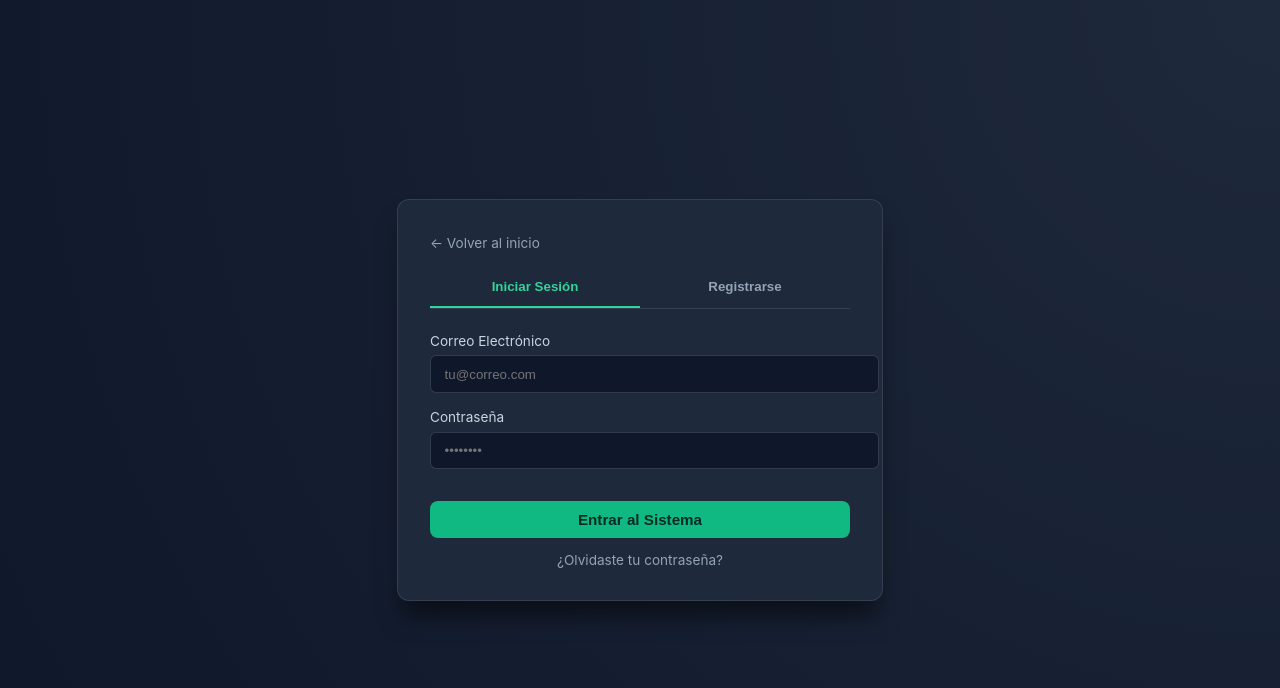
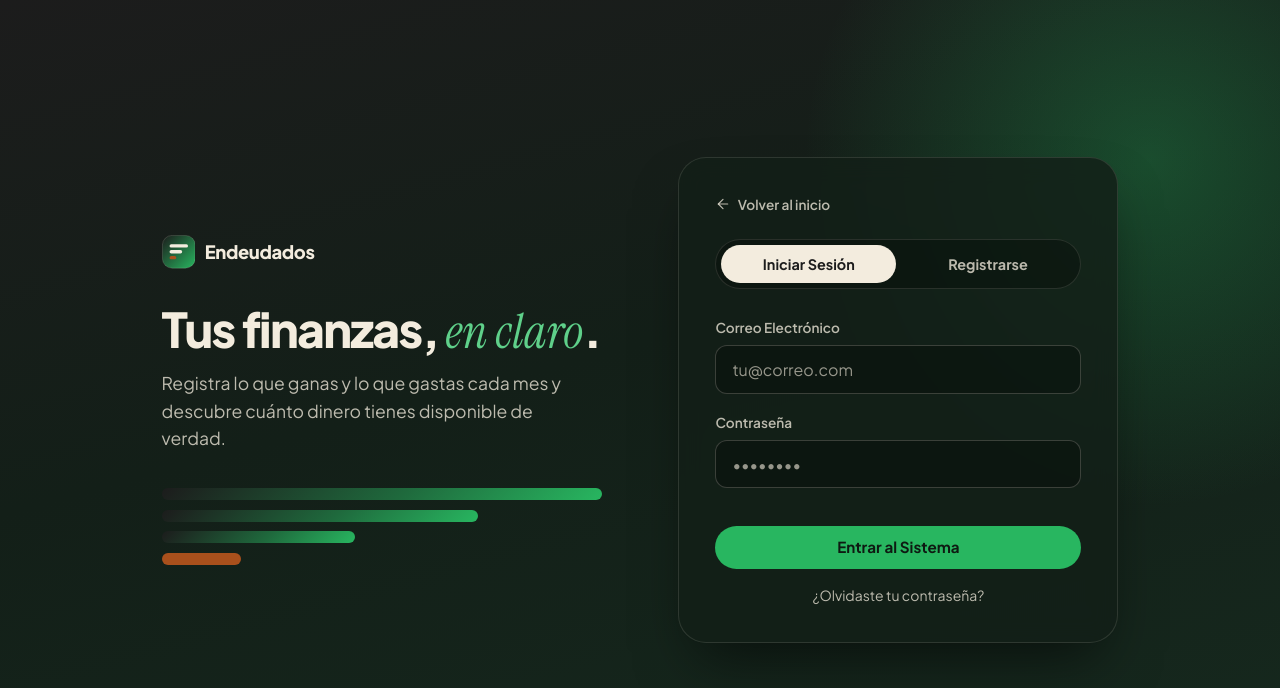
Before and after one commit to CristianLeon-crypto/Endeudados, a plain HTML site: page LoginRegistro/loRe.html in a window 1280 px wide. Drawn offline with nearby package versions, Linux system fonts and the light colour scheme.

Commit message:
style(auth): rediseño de login, registro y recuperacion de contraseña
Solo HTML y CSS: auth.js, loRe.js y recPass.js no cambian y se conservan
todos los ids. loRe.html pasa a usar shared/base.css, asi que loRe.css queda
solo con las pestañas y el enlace de recuperacion. La flecha de texto del
enlace de volver se reemplaza por un icono SVG.

```diff
--- a/LoginRegistro/loRe.css
+++ b/LoginRegistro/loRe.css
@@ -1,161 +1,54 @@
-.auth-page {
-  display: flex;
-  justify-content: center;
-  align-items: center;
-  min-height: 100vh;
-}
+/* Solo lo exclusivo de la pantalla de login y registro.
+ * Lo comun (tarjeta, formularios, botones, mensajes) viene de shared/base.css.
+ */
 
-.auth-container {
-  margin: auto;
-}
-
-.back-link {
-  display: inline-block;
-  color: #94a3b8;
-  text-decoration: none;
-  font-size: 0.85rem;
-  margin-bottom: 1rem;
-}
-
-.back-link:hover {
-  color: #34d399;
-}
-
-a.btn {
-  text-decoration: none;
-  display: inline-flex;
-  align-items: center;
-  justify-content: center;
-}
-.modal-card {
-  background: #1e293b;
-  border: 1px solid rgba(255, 255, 255, 0.1);
-  padding: 2rem;
-  border-radius: 12px;
-  width: 100%;
-  max-width: 420px;
-  position: relative;
-  box-shadow: 0 20px 25px -5px rgba(0, 0, 0, 0.5);
-}
-
+/* Pestañas Iniciar Sesion / Registrarse */
 .modal-tabs {
-  display: flex;
-  border-bottom: 1px solid rgba(255, 255, 255, 0.1);
-  margin-bottom: 1.5rem;
+  display: grid;
+  grid-template-columns: 1fr 1fr;
+  gap: 0.25rem;
+  padding: 0.3rem;
+  margin-bottom: 1.75rem;
+  background: rgba(0, 0, 0, 0.28);
+  border: 1px solid var(--borde);
+  border-radius: 999px;
 }
 
 .tab-btn {
-  flex: 1;
+  padding: 0.65rem 0.75rem;
+  font-family: inherit;
+  font-size: 0.9rem;
+  font-weight: 700;
+  color: var(--marfil-suave);
   background: transparent;
   border: none;
-  padding: 0.75rem;
-  color: #94a3b8;
-  font-weight: 600;
+  border-radius: 999px;
   cursor: pointer;
-  border-bottom: 2px solid transparent;
+  transition: background-color 0.2s ease, color 0.2s ease;
+}
+
+.tab-btn:hover {
+  color: var(--marfil);
 }
 
 .tab-btn.active {
-  color: #34d399;
-  border-bottom-color: #34d399;
-}
-
-.form-group {
-  margin-bottom: 1rem;
-  text-align: left;
-}
-
-.form-group label {
-  display: block;
-  font-size: 0.85rem;
-  color: #cbd5e1;
-  margin-bottom: 0.4rem;
-}
-
-.form-group input {
-  width: 100%;
-  padding: 0.65rem 0.85rem;
-  background: #0f172a;
-  border: 1px solid rgba(255, 255, 255, 0.15);
-  border-radius: 6px;
-  color: #fff;
-  outline: none;
-}
-
-.form-group input:focus {
-  border-color: #34d399;
-}
-
-.btn {
-  padding: 0.6rem 1.25rem;
-  border-radius: 8px;
-  font-weight: 600;
-  cursor: pointer;
-  border: none;
-  transition: all 0.2s ease;
-  font-size: 0.95rem;
-}
-
-.btn-primary {
-  background-color: #10b981;
-  color: #022c22;
-}
-
-.btn-primary:hover {
-  background-color: #34d399;
-  transform: translateY(-1px);
-}
-
-.btn-full {
-  width: 100%;
-  margin-top: 1rem;
-}
-
-.error-msg {
-  color: #f87171;
-  font-size: 0.85rem;
-  margin-top: 0.75rem;
-  text-align: center;
-}
-
-.success-msg {
-  color: #34d399;
-  font-size: 0.85rem;
-  margin-top: 0.75rem;
-  text-align: center;
-}
-
-.info-msg {
-  color: #fbbf24;
-  font-size: 0.85rem;
-  margin-top: 0.75rem;
-  text-align: center;
-}
-
-.hidden {
-  display: none !important;
-}
-
-body {
-  margin: 0;
-  font-family: -apple-system, BlinkMacSystemFont, "Segoe UI", Roboto, sans-serif;
-  background: radial-gradient(circle at top right, #1e293b, #0f172a);
-  color: #f8fafc;
+  color: var(--tinta);
+  background: var(--marfil);
 }
 
 /* Enlace a la pantalla de recuperacion de contraseña (EN-14) */
 .olvide-pass {
   text-align: center;
-  margin: 0.9rem 0 0;
-  font-size: 0.85rem;
+  margin: 1rem 0 0;
+  font-size: 0.875rem;
 }
 
 .olvide-pass a {
-  color: #94a3b8;
+  color: var(--marfil-suave);
   text-decoration: none;
 }
 
 .olvide-pass a:hover {
-  color: #34d399;
+  color: var(--terracota-claro);
   text-decoration: underline;
 }
--- a/LoginRegistro/loRe.html
+++ b/LoginRegistro/loRe.html
@@ -4,14 +4,47 @@
   <meta charset="UTF-8">
   <meta name="viewport" content="width=device-width, initial-scale=1.0">
   <title>Endeudados - Iniciar Sesión / Registro</title>
+  <link rel="preconnect" href="https://fonts.googleapis.com">
+  <link rel="preconnect" href="https://fonts.gstatic.com" crossorigin>
+  <link rel="stylesheet" href="https://fonts.googleapis.com/css2?family=Instrument+Serif:ital@0;1&family=Plus+Jakarta+Sans:wght@400;500;600;700;800&display=swap">
+  <link rel="stylesheet" href="../shared/base.css">
   <link rel="stylesheet" href="loRe.css">
   <!-- SDK oficial de Supabase -->
   <script src="https://cdn.jsdelivr.net/npm/@supabase/supabase-js@2"></script>
 </head>
 <body class="auth-page">
 
+  <main class="seccion auth-layout">
+
+    <!-- Marca (decorativa) -->
+    <aside class="auth-marca">
+      <a href="../index.html" class="logo">
+        <svg class="logo-marca" viewBox="0 0 40 40" aria-hidden="true">
+          <defs>
+            <linearGradient id="logo-degradado" x1="0" y1="0" x2="1" y2="1">
+              <stop offset="0" stop-color="#1C1C1C" />
+              <stop offset="1" stop-color="#28B660" />
+            </linearGradient>
+          </defs>
+          <rect x="0.5" y="0.5" width="39" height="39" rx="11.5" fill="url(#logo-degradado)" stroke="#F3ECDE" stroke-opacity="0.18" />
+          <rect x="9" y="11" width="22" height="4" rx="2" fill="#F3ECDE" />
+          <rect x="9" y="18" width="15" height="4" rx="2" fill="#F3ECDE" />
+          <rect x="9" y="25" width="8" height="4" rx="2" fill="#A9501C" />
+        </svg>
+        <span>Endeudados</span>
+      </a>
+      <h1 class="titulo-seccion">Tus finanzas, <span class="acento-serif">en claro</span>.</h1>
+      <p class="texto-seccion">Registra lo que ganas y lo que gastas cada mes y descubre cuánto dinero tienes disponible de verdad.</p>
+      <div class="auth-barras" aria-hidden="true">
+        <span></span><span></span><span></span><span></span>
+      </div>
+    </aside>
+
     <div class="modal-card auth-container">
-    <a href="../index.html" class="back-link">← Volver al inicio</a>
+      <a href="../index.html" class="back-link">
+        <svg class="icono" viewBox="0 0 24 24" aria-hidden="true"><path d="M19 12H5" /><path d="m12 19-7-7 7-7" /></svg>
+        Volver al inicio
+      </a>
 
       <!-- Pestañas para cambiar entre Login y Registro -->
       <div class="modal-tabs">
@@ -68,6 +101,8 @@
         <p id="reg-success" class="success-msg hidden"></p>
       </form>
     </div>
+  </main>
+
   <script src="loRe.js"></script>
   <script src="auth.js"></script>
 </body>
```
Also changed, not shown: RecuperarPassword/recPass.css (+9 -6 lines), RecuperarPassword/recPass.html (+34 -1 lines). Lines whose indentation alone changed are shown as unchanged.
